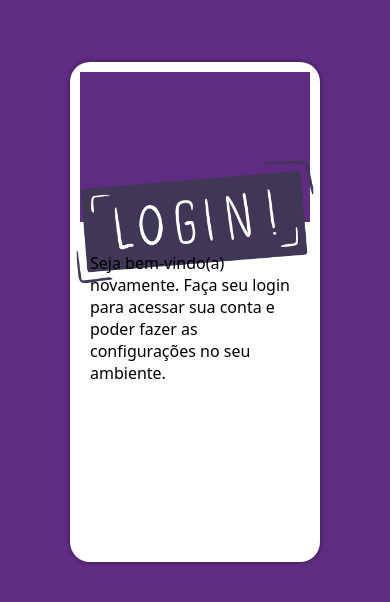
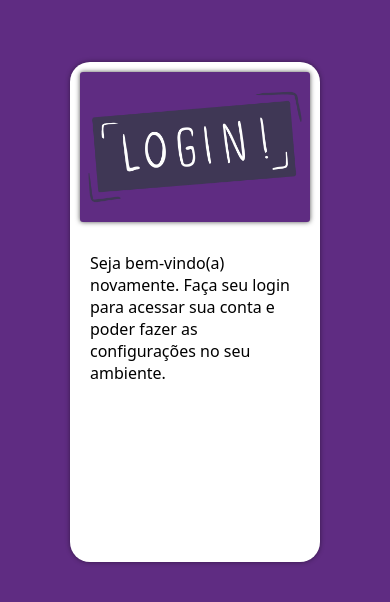
Before and after one commit to DEV-Eduardo-Silva/Projeto-login, a plain HTML site: page index.html in a window 390 px wide. Shown: the part 110-712 px from the top of the page. Drawn offline with Linux system fonts and the light colour scheme.

Commit message:
correto
estilos certo tela mobile

```diff
--- /dev/null
+++ b/estilos/media-query.css
@@ -0,0 +1,2 @@
+
+}
--- a/style.css
+++ b/style.css
@@ -32,17 +32,17 @@ section#login{
 .imagem{
     background: #5f2c82;
     background-size: cover;
-
+    border-radius: 3px;
     height: 150px;
-    padding-bottom: 100px;
+    box-shadow: 0px 0px 5px rgba(0, 0, 0, 0.692);
     display: flex;
     justify-content: center;
-    align-items: flex-start;
+    align-items: center;
 
 
 }
 img{
-    width: 300px;
+    width: 270px;
 
 }
 .formulario{
```
Also changed, not shown: index.html (+1 -0 lines), estilos/style.css (added).
